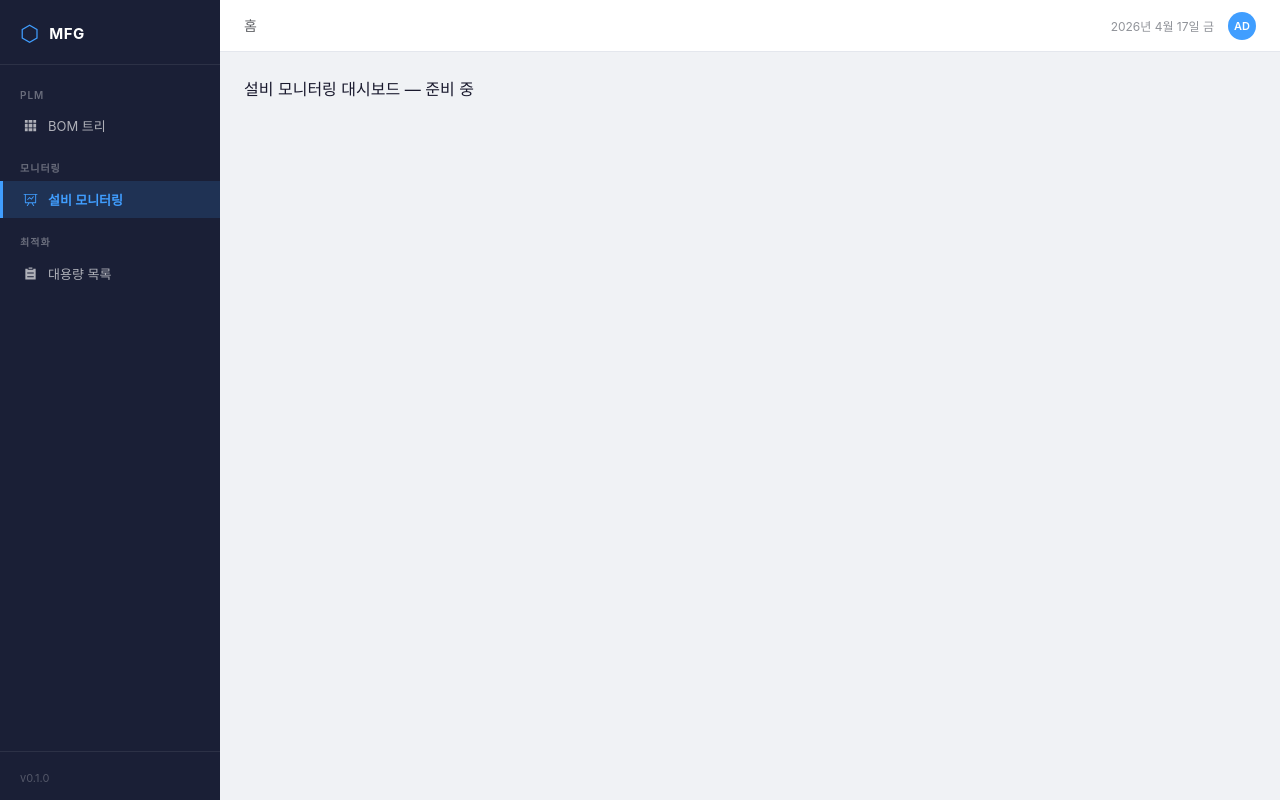
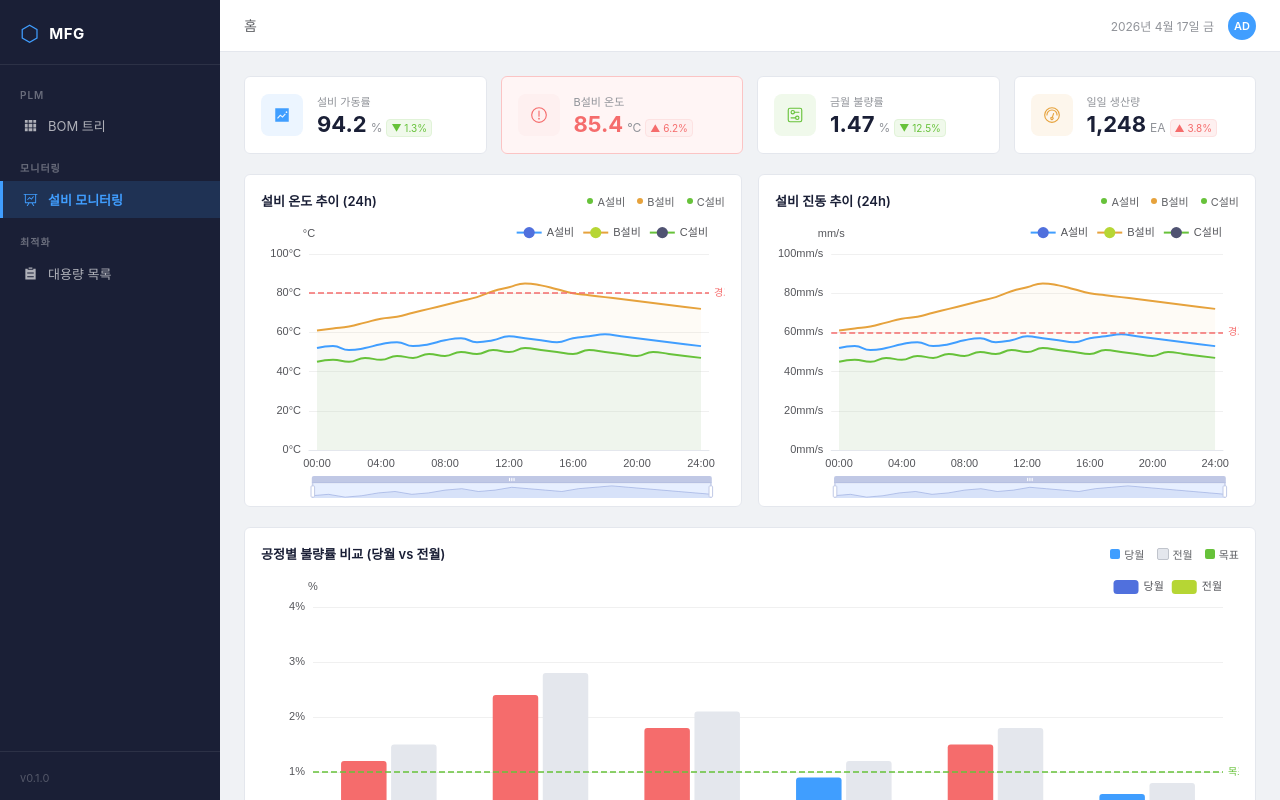
Before and after one commit to zexoper999/manufacturing-ux, a Nuxt app: page /dashboard in a window 1280 px wide. Built offline with nearby package versions, Linux system fonts and the light colour scheme.

Commit message:
feat: 대시보드 차트 연결

```diff
--- a/app/pages/dashboard/index.vue
+++ b/app/pages/dashboard/index.vue
@@ -1,9 +1,198 @@
 <template>
-  <div>
-    <p>설비 모니터링 대시보드 — 준비 중</p>
+  <div class="dashboard">
+    <!-- KPI 카드 -->
+    <div class="kpi-grid">
+      <div
+        v-for="kpi in kpiList"
+        :key="kpi.label"
+        class="kpi-card"
+        :class="{ 'kpi-card--alert': kpi.alert }"
+      >
+        <div class="kpi-icon" :style="{ backgroundColor: kpi.bgColor, color: kpi.color }">
+          <el-icon size="18"><component :is="kpi.icon" /></el-icon>
+        </div>
+        <div class="kpi-body">
+          <span class="kpi-label">{{ kpi.label }}</span>
+          <div class="kpi-value-row">
+            <span class="kpi-value" :style="{ color: kpi.alert ? '#f56c6c' : '#1a1f36' }">
+              {{ kpi.value }}
+            </span>
+            <span class="kpi-unit">{{ kpi.unit }}</span>
+            <el-tag
+              :type="kpi.trend > 0 ? 'danger' : 'success'"
+              size="small"
+              class="kpi-trend"
+            >
+              {{ kpi.trend > 0 ? '▲' : '▼' }} {{ Math.abs(kpi.trend) }}%
+            </el-tag>
+          </div>
+        </div>
+      </div>
+    </div>
+
+    <!-- 차트 섹션 -->
+    <div class="chart-section">
+      <LineChart
+        title="설비 온도 추이 (24h)"
+        unit="°C"
+        :warning-threshold="80"
+        height="280px"
+      />
+      <LineChart
+        title="설비 진동 추이 (24h)"
+        unit="mm/s"
+        :warning-threshold="60"
+        height="280px"
+      />
+    </div>
+
+    <div class="chart-section chart-section--single">
+      <BarChart
+        title="공정별 불량률 비교 (당월 vs 전월)"
+        height="280px"
+      />
+    </div>
   </div>
 </template>
 
 <script setup lang="ts">
+import { Odometer, Warning, SetUp, TrendCharts } from '@element-plus/icons-vue'
+
 definePageMeta({ title: '설비 모니터링' })
+
+const kpiList = [
+  {
+    label: '설비 가동률',
+    value: '94.2',
+    unit: '%',
+    trend: -1.3,
+    alert: false,
+    icon: TrendCharts,
+    color: '#409eff',
+    bgColor: '#ecf5ff',
+  },
+  {
+    label: 'B설비 온도',
+    value: '85.4',
+    unit: '°C',
+    trend: 6.2,
+    alert: true,
+    icon: Warning,
+    color: '#f56c6c',
+    bgColor: '#fef0f0',
+  },
+  {
+    label: '금월 불량률',
+    value: '1.47',
+    unit: '%',
+    trend: -12.5,
+    alert: false,
+    icon: SetUp,
+    color: '#67c23a',
+    bgColor: '#f0f9eb',
+  },
+  {
+    label: '일일 생산량',
+    value: '1,248',
+    unit: 'EA',
+    trend: 3.8,
+    alert: false,
+    icon: Odometer,
+    color: '#e6a23c',
+    bgColor: '#fdf6ec',
+  },
+]
 </script>
+
+<style scoped>
+.dashboard {
+  display: flex;
+  flex-direction: column;
+  gap: 20px;
+}
+
+/* ── KPI 카드 ── */
+.kpi-grid {
+  display: grid;
+  grid-template-columns: repeat(auto-fill, minmax(200px, 1fr));
+  gap: 14px;
+}
+
+.kpi-card {
+  background-color: #ffffff;
+  border: 1px solid #e4e7ed;
+  border-radius: 6px;
+  padding: 16px;
+  display: flex;
+  align-items: center;
+  gap: 14px;
+  transition: box-shadow 0.2s;
+}
+
+.kpi-card:hover {
+  box-shadow: 0 2px 12px rgba(0, 0, 0, 0.06);
+}
+
+.kpi-card--alert {
+  border-color: #fbc4c4;
+  background-color: #fff5f5;
+}
+
+.kpi-icon {
+  width: 42px;
+  height: 42px;
+  border-radius: 8px;
+  display: flex;
+  align-items: center;
+  justify-content: center;
+  flex-shrink: 0;
+}
+
+.kpi-body {
+  display: flex;
+  flex-direction: column;
+  gap: 4px;
+  min-width: 0;
+}
+
+.kpi-label {
+  font-size: 11px;
+  color: #909399;
+  white-space: nowrap;
+}
+
+.kpi-value-row {
+  display: flex;
+  align-items: baseline;
+  gap: 4px;
+}
+
+.kpi-value {
+  font-size: 22px;
+  font-weight: 700;
+  line-height: 1;
+}
+
+.kpi-unit {
+  font-size: 12px;
+  color: #909399;
+}
+
+.kpi-trend {
+  font-size: 10px;
+  padding: 0 4px;
+  height: 18px;
+  line-height: 18px;
+}
+
+/* ── 차트 섹션 ── */
+.chart-section {
+  display: grid;
+  grid-template-columns: 1fr 1fr;
+  gap: 16px;
+}
+
+.chart-section--single {
+  grid-template-columns: 1fr;
+}
+</style>
```
